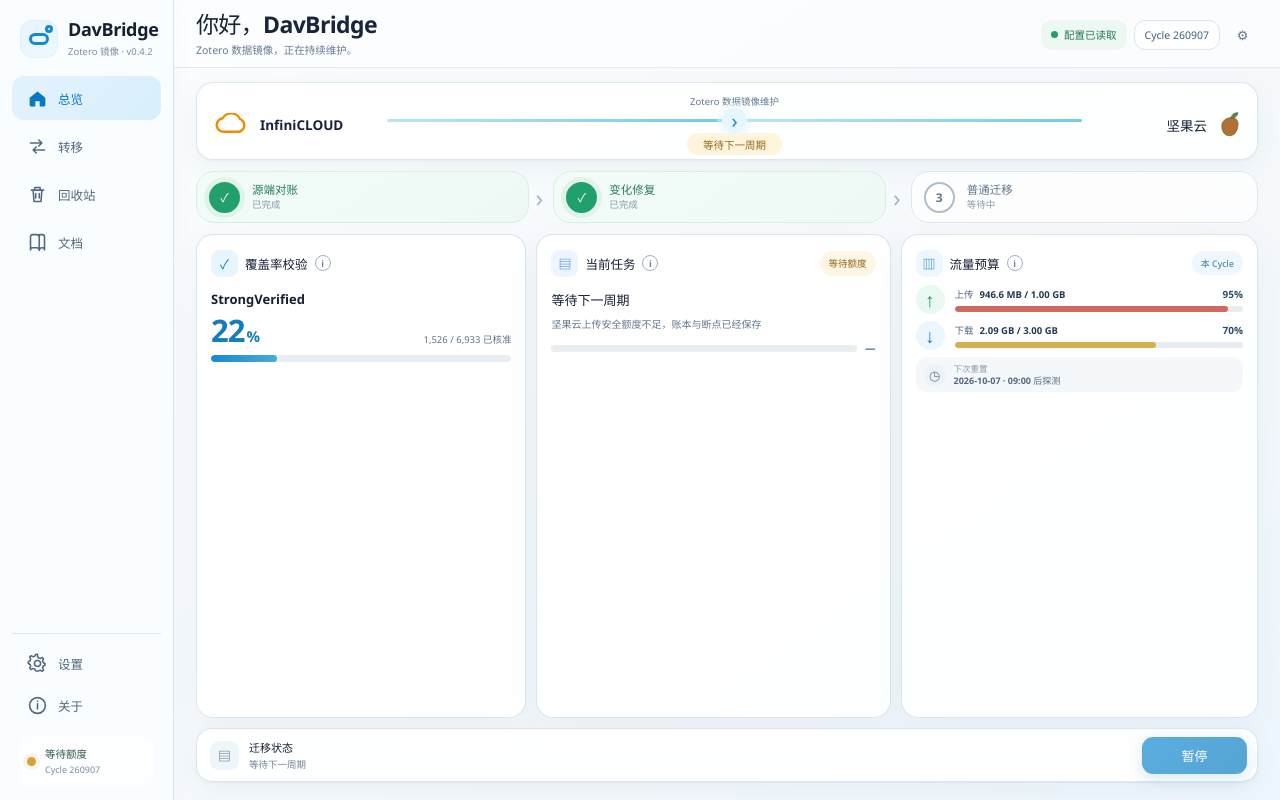
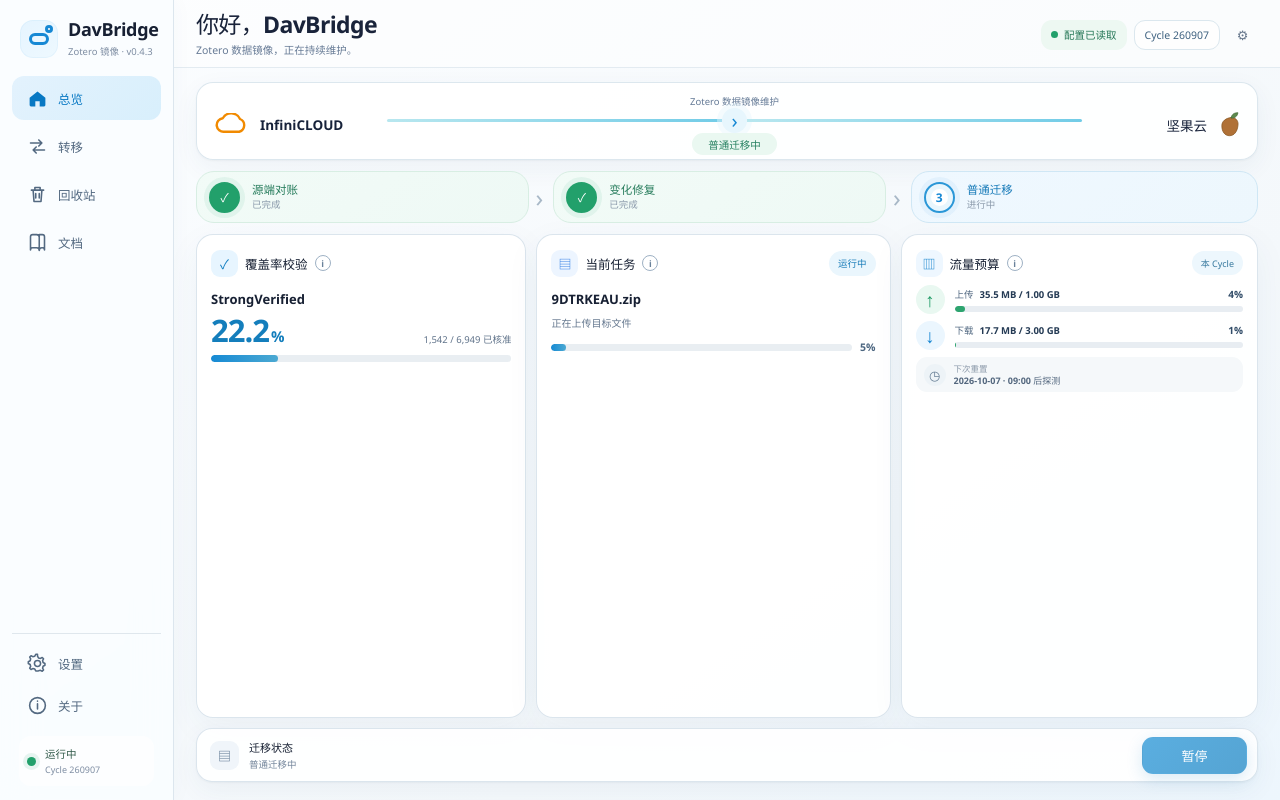
Before and after one commit to FenLynn/gpt-pub, a Vue app in the folder projects/1-桌面软件/103-DavBridge/代码/DavBridge/WebUi/: page / in a window 1280 px wide. Built offline with nearby package versions, Linux system fonts and the light colour scheme.

Commit message:
P103 align UI preview with v0.4.3

```diff
--- a/projects/1-桌面软件/103-DavBridge/代码/DavBridge/WebUi/src/mock.ts
+++ b/projects/1-桌面软件/103-DavBridge/代码/DavBridge/WebUi/src/mock.ts
@@ -1,14 +1,14 @@
 import type { DavBridgeSnapshot } from './types'
 
 export const mockSnapshot: DavBridgeSnapshot = {
-  version: '0.4.2', cycleId: '260907', configured: true, engineState: '等待额度', routeStatus: '等待下一周期', routeTone: 'wait',
+  version: '0.4.3', cycleId: '260907', configured: true, engineState: '运行中', routeStatus: '普通迁移中', routeTone: 'active',
   phases: [
     { key: 'audit', label: '源端对账', state: 'done', hint: '本周期源端清单已经完成核对' },
     { key: 'repair', label: '变化修复', state: 'done', hint: '历史 StrongVerified 变化项已经处理' },
-    { key: 'migration', label: '普通迁移', state: 'waiting', hint: '等待下一额度周期继续普通任务' }
+    { key: 'migration', label: '普通迁移', state: 'active', hint: '正在处理普通迁移任务池' }
   ],
-  verified: 1526, total: 6933, coverage: 0.2201, coverageText: '1,526 / 6,933 已核准',
-  currentTitle: '等待下一周期', currentDetail: '坚果云上传安全额度不足，账本与断点已经保存', currentProgress: null,
-  quota: { uploadUsed: 946600000, uploadMax: 1000000000, uploadText: '946.6 MB / 1.00 GB', downloadUsed: 2090000000, downloadMax: 3000000000, downloadText: '2.09 GB / 3.00 GB', resetText: '2026-10-07 · 09:00 后探测', isSprint: false },
+  verified: 1542, total: 6949, coverage: 0.2219, coverageText: '1,542 / 6,949 已核准',
+  currentTitle: '9DTRKEAU.zip', currentDetail: '正在上传目标文件', currentProgress: 0.05,
+  quota: { uploadUsed: 35500000, uploadMax: 1000000000, uploadText: '35.5 MB / 1.00 GB', downloadUsed: 17700000, downloadMax: 3000000000, downloadText: '17.7 MB / 3.00 GB', resetText: '2026-10-07 · 09:00 后探测', isSprint: false },
   priorityCount: 0, normalCount: 2704, humanActionCount: 0, primaryAction: 'pause', primaryLabel: '暂停', recycle: []
 }
```
